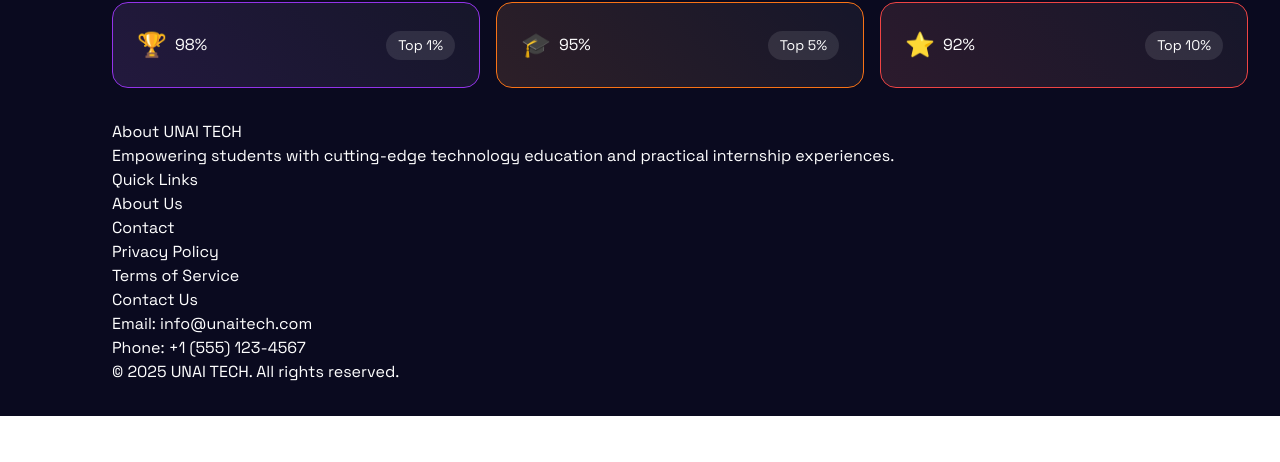
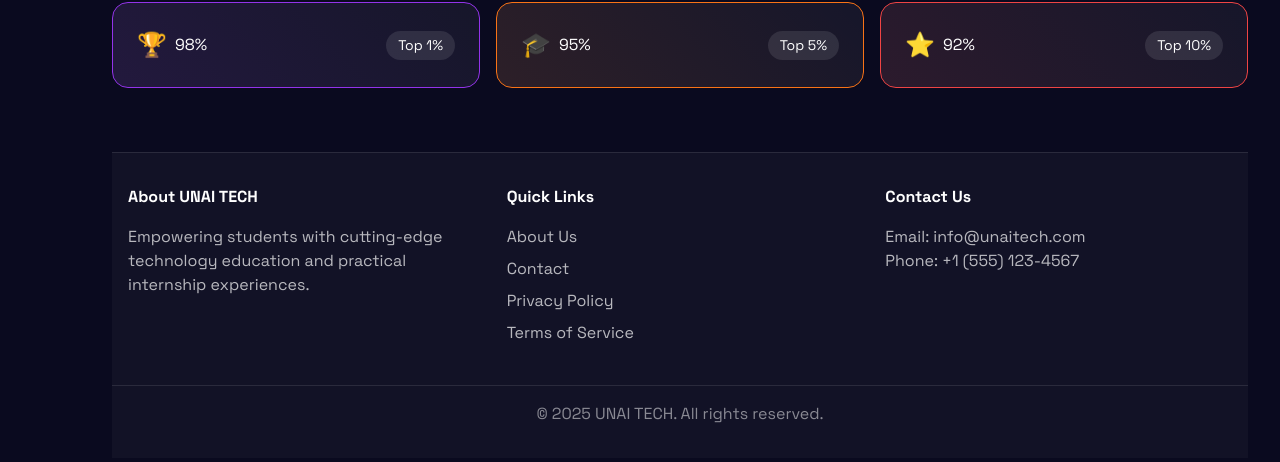
Before and after one commit to NrGjoe846/web-pro, a Next.js app: page /courses in a window 1280 px wide. Shown: the part 1095-1557 px from the top of the page. Before the commit the page ends 1511 px from the top, so only its background shows below. Built offline with nearby package versions, Linux system fonts and the light colour scheme.

Commit message:
Update courses.module.css

```diff
--- a/app/courses/courses.module.css
+++ b/app/courses/courses.module.css
@@ -378,3 +378,56 @@
     grid-template-columns: repeat(auto-fill, minmax(120px, 1fr));
   }
 }
+
+.footer {
+  margin-top: 4rem;
+  padding: 2rem 0;
+  background-color: rgba(255, 255, 255, 0.03);
+  border-top: 1px solid rgba(255, 255, 255, 0.1);
+}
+
+.footerContent {
+  display: grid;
+  grid-template-columns: repeat(3, 1fr);
+  gap: 2rem;
+  max-width: 1200px;
+  margin: 0 auto;
+  padding: 0 1rem;
+}
+
+.footerSection {
+  color: rgba(255, 255, 255, 0.7);
+}
+
+.footerSection h3 {
+  color: #ffffff;
+  margin-bottom: 1rem;
+  font-weight: 600;
+}
+
+.footerSection ul {
+  list-style: none;
+  padding: 0;
+}
+
+.footerSection ul li {
+  margin-bottom: 0.5rem;
+}
+
+.footerSection ul li a {
+  color: rgba(255, 255, 255, 0.7);
+  text-decoration: none;
+  transition: color 0.2s;
+}
+
+.footerSection ul li a:hover {
+  color: #9333ea;
+}
+
+.footerBottom {
+  text-align: center;
+  margin-top: 2rem;
+  padding-top: 1rem;
+  border-top: 1px solid rgba(255, 255, 255, 0.1);
+  color: rgba(255, 255, 255, 0.5);
+}
```
